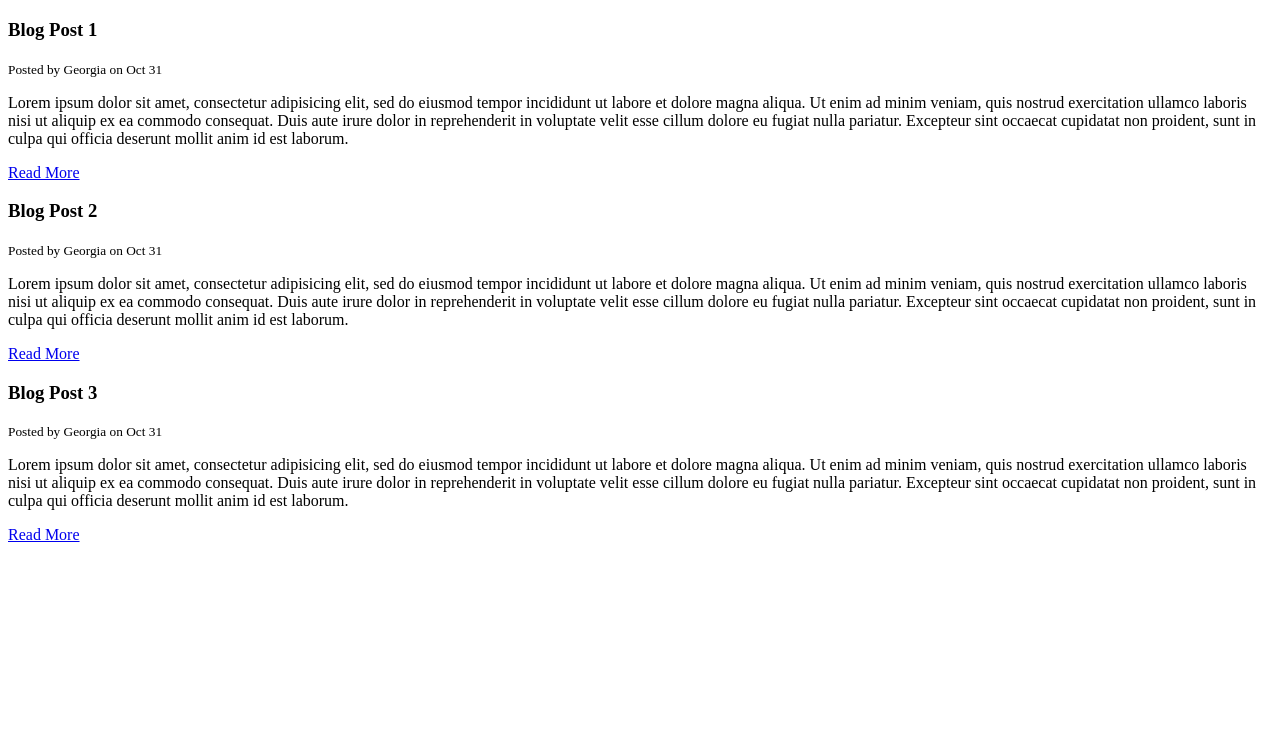
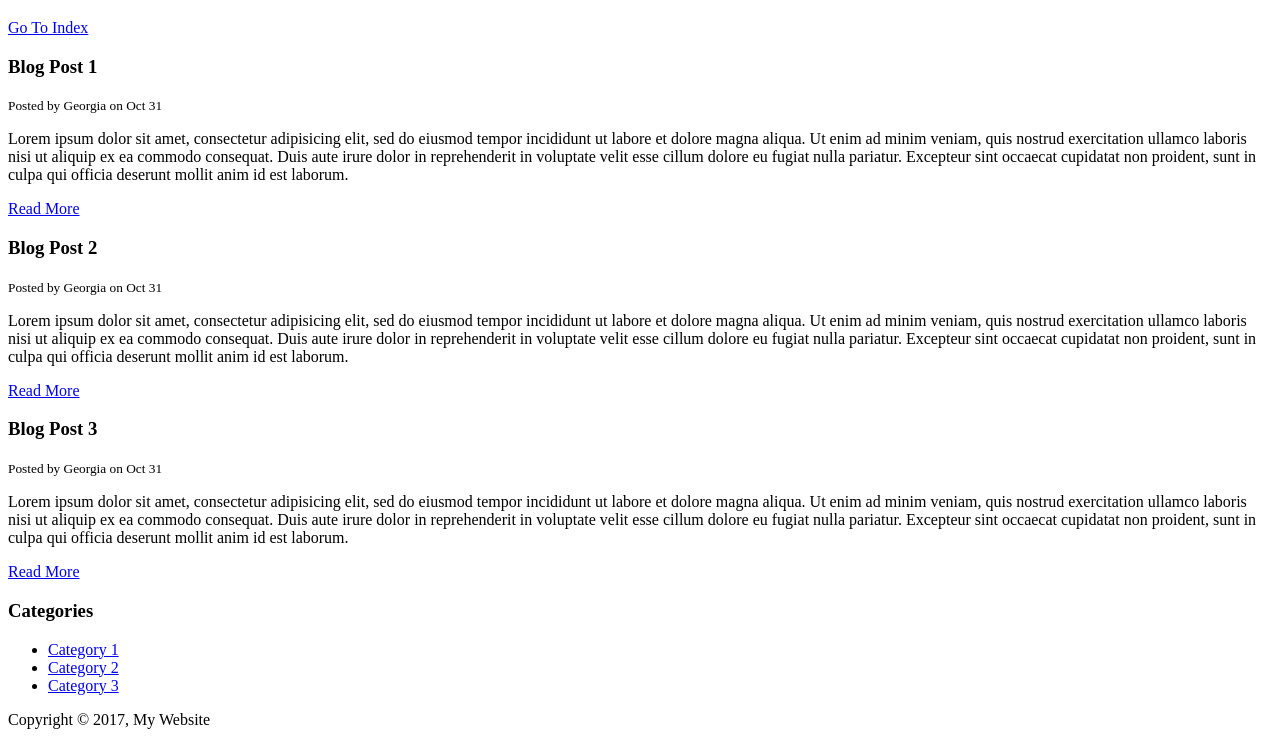
Before and after one commit to georgiatardy/html_cheatsheet, a plain HTML site: page blog.html in a window 1280 px wide. Shown: the part 61-806 px from the top of the page. Drawn offline with Linux system fonts and the light colour scheme.

Commit message:
added snippet for footer

```diff
--- a/blog.html
+++ b/blog.html
@@ -1,13 +1,16 @@
 <!DOCTYPE html>
 <html>
   <head>
-    <meta charset="utf-8">
     <title>My Blog</title>
+    <meta name="description" content="Awesome blog by Georgia Tardy">
+    <meta name="keywords" content="web design, blog, web dev blog, Georgia Tardy Art">
   </head>
   <body>
     <header>
-      <h1>My Website</h1>
+      <h1 id="mainHeader">My Website</h1>
     </header>
+
+    <a href="index.html">Go To Index</a>
 
     <section>
       <article class="post">
@@ -35,5 +38,19 @@
         <a href="post.html">Read More</a>
       </article>
     </section>
+
+    <aside>
+      <h3>Categories</h3>
+      <nav>
+        <ul>
+          <li><a href="#">Category 1</a></li>
+          <li><a href="#">Category 2</a></li>
+          <li><a href="#">Category 3</a></li>
+        </ul>
+      </nav>
+    </aside>
+
+
+    <footer id="mainFooter"><p>Copyright &copy; 2017, My Website</p></footer>
   </body>
 </html>
```
Also changed, not shown: index.html (+3 -0 lines).
